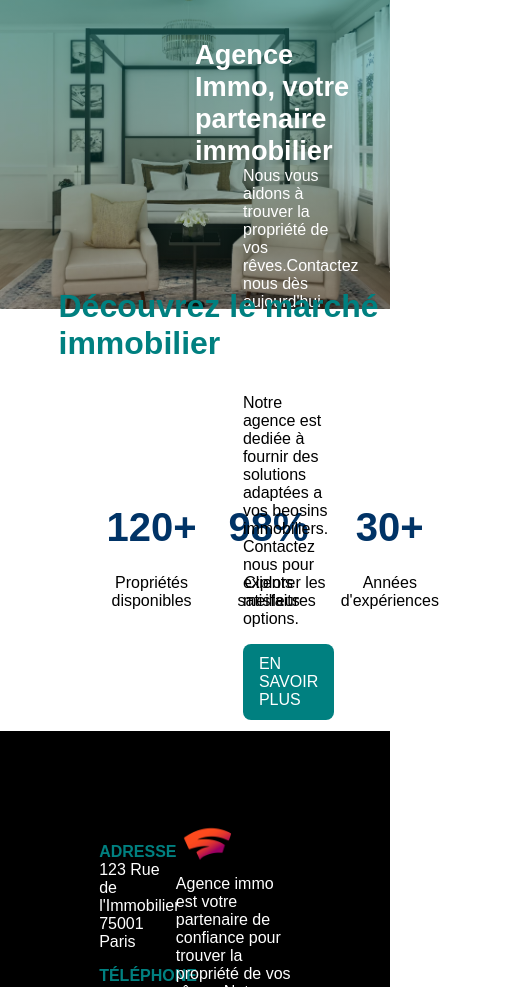
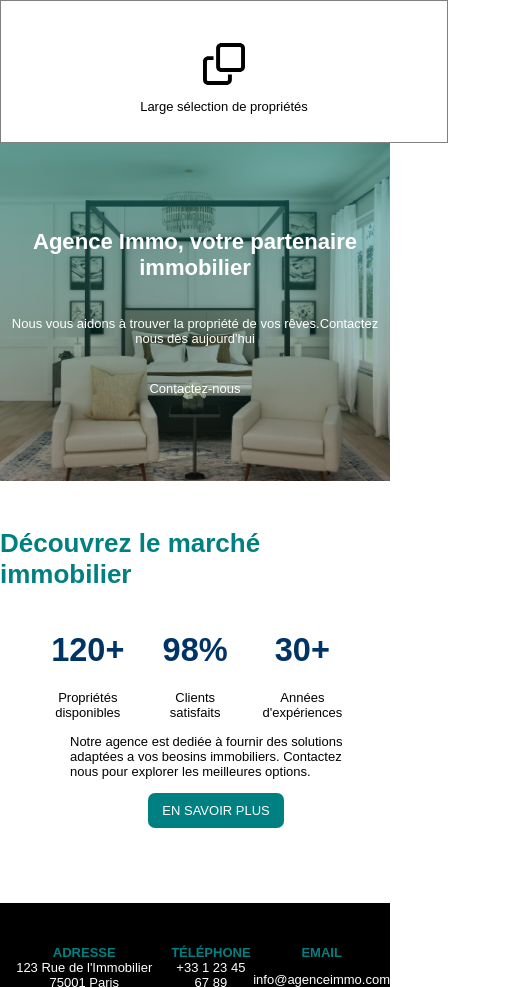
Before and after one commit to StephaneLay/eval_webstatique_slay, a plain HTML site: page index.html in a window 390 px wide. Shown: the part 1013-2000 px from the top of the page, 523 px wide, since content can reach past the window. Drawn offline with Linux system fonts and the light colour scheme.

Commit message:
responsivish

```diff
--- a/style.css
+++ b/style.css
@@ -229,13 +229,6 @@ footer address *{
      display: inline-block;
 }
 
-footer address >p:first-of-type {
-    width: 70%;
-}
-
-
-
-
 
 footer address h2{
     color: rgb(0, 128, 128);
@@ -251,6 +244,7 @@ footer > div{
     width: 50%;
     display: flex;
     flex-direction: column;
+    justify-content: space-around;
 
 }
 
@@ -258,3 +252,121 @@ footer img{
     width: 4rem;
     height: 4rem;
 }
+
+
+@media screen and (max-width:660px){
+    html{
+        font-size: 14px;
+    }
+
+    body{
+        font-size: 13px;
+    }
+
+    * {
+        width: auto;
+    }
+
+
+    header hgroup{
+        font-size: 60%;
+
+    }
+
+    #intro article{
+        display: flex;
+        flex-direction: column;
+        padding-left: 0;
+        padding-right: 0;
+    }
+
+
+
+    #intro article hgroup {
+        padding: 0;
+        margin: 0;
+        width: 90vw;
+        text-align: center;
+    }
+
+    #intro article hgroup h2{
+        margin-left : 0 ;
+        margin-top: 2rem;
+    }
+
+    #intro article hgroup p{
+        padding: 0 4rem;
+    }
+
+    #cards{
+        flex-direction: column;
+        align-items: stretch;
+        justify-content: stretch;
+    }
+
+    #cards>div{
+        width: 100%;
+    }
+
+
+
+    #agencebanner{
+        text-align: center;
+    }
+
+    #agencebanner hgroup , #agencebanner hgroup p, #agencebanner hgroup a{
+        padding-left: 0;
+        width: auto;
+    }
+
+    #statsection{
+        padding:0;
+        justify-content: center;
+        align-items: center;
+    }
+
+    #statsection article{
+        flex-direction: column;
+        justify-content: center;
+        width: auto;
+    }
+
+    #statsection article div{
+        width: auto;
+    }
+
+    #statsection article hgroup{
+        width: auto;
+        justify-content: center;
+        align-items: center;
+    }
+
+    footer{
+        flex-direction: column;
+        padding: 1rem 0;
+        text-align: center;
+    }
+
+    footer address{
+        display: flex;
+        flex-direction: row;
+        justify-content: space-evenly;
+        width : auto
+    }
+
+    footer address > div{
+        display: flex;
+        flex-direction: column;
+        justify-content: space-between;
+        height: 3rem;
+
+    }
+
+    footer>div{
+        width: auto;
+        display: flex;
+        align-items: center;
+
+    }
+
+}
```
